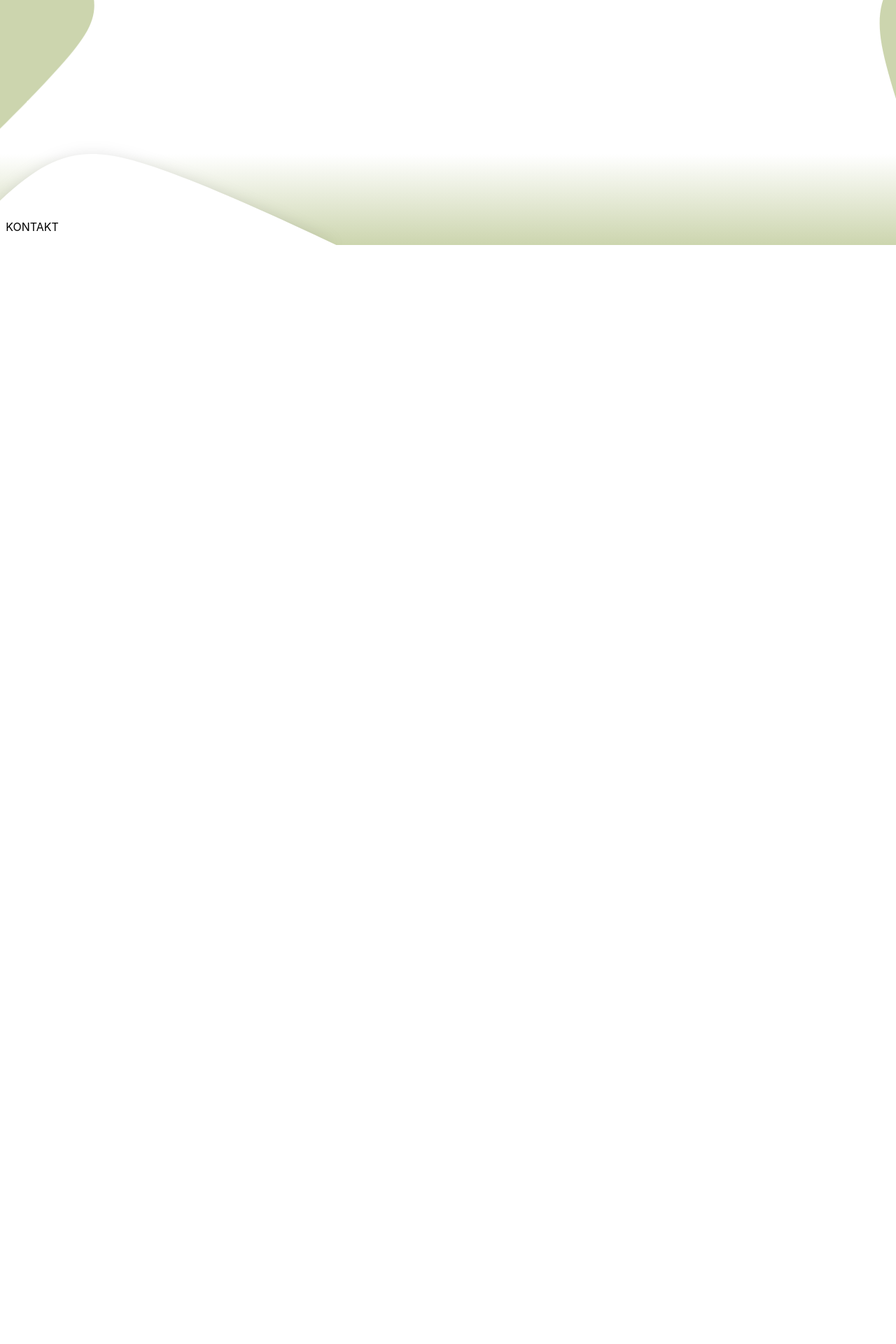
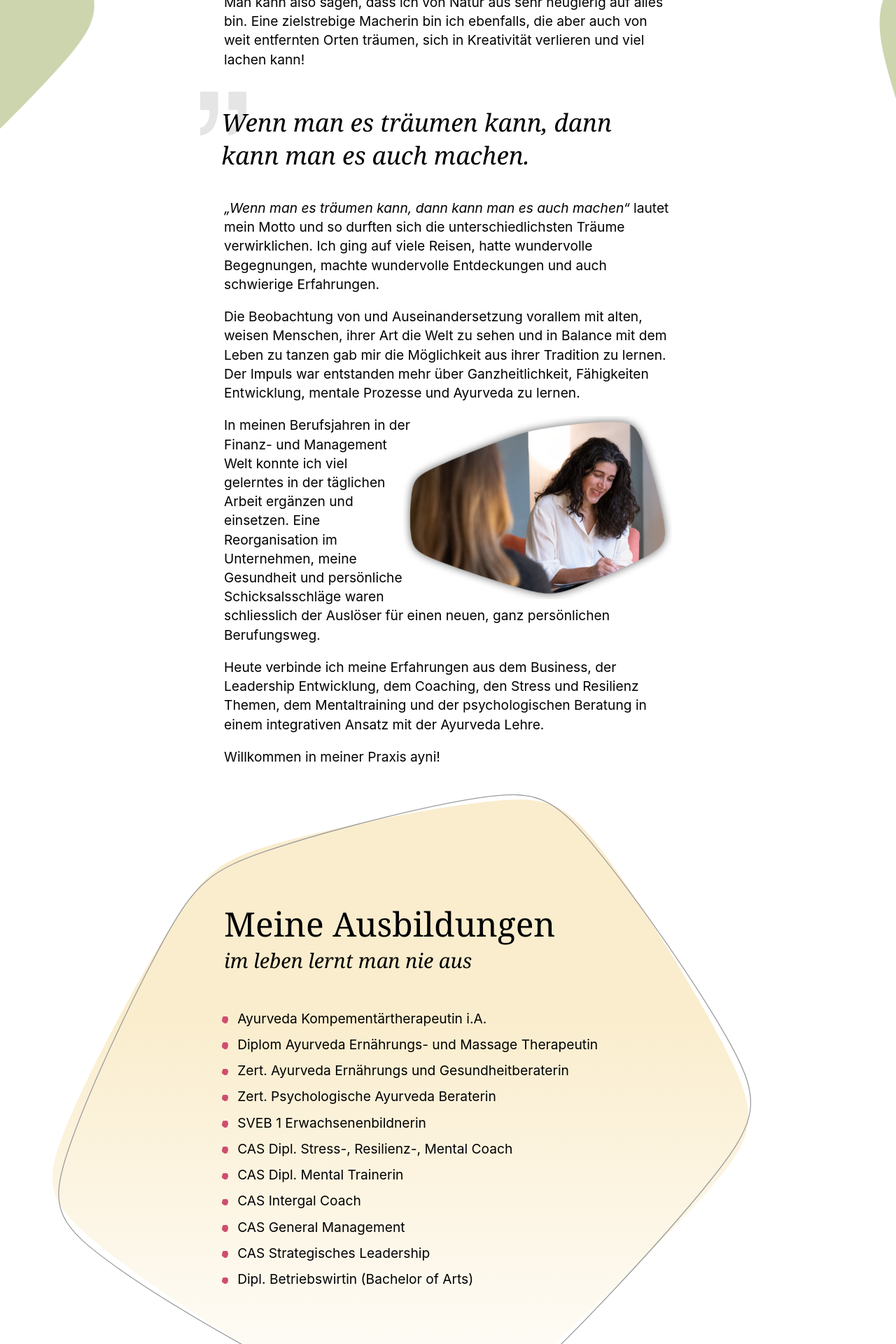
Before and after one commit to ddresch/ayni.ch, a Next.js app: page /ueber-mich in a window 1280 px wide. Before the commit this address had no page. Shown: the part 580-2500 px from the top of the page at 70% size. Before the commit the page ends 959 px from the top, so only its background shows below. Built offline with nearby package versions, Linux system fonts and the light colour scheme.

Commit message:
Add about-me page

```diff
--- a/components/Footer.jsx
+++ b/components/Footer.jsx
@@ -10,14 +10,16 @@ export const Footer = ({ ...props }) => {
             style={{background: getDataUri(<Shape shapeType='footer' shiftedOutline={false} primaryColor='#ffffff' secondaryColor='#ffffff' />)}}>
         <ul className={styles.footerNav}>
           <li>
+            <Link href="ueber-mich">
+              <a className={[styles.link, styles.linkMetis].join(' ')}>&Uuml;ber mich</a>
+            </Link>
+          </li>
+          <li>
             <Link href="kontakt">
               <a className={[styles.link, styles.linkMetis].join(' ')}>Kontakt</a>
             </Link>
           </li>
           {/* <li>
-            <a href="#" className={[styles.link, styles.linkMetis].join(' ')}>AGB</a>
-          </li>
-          <li>
             <a href="" className={[styles.link, styles.linkMetis].join(' ')}>Datenschutz</a>
           </li> */}
         </ul>
--- a/components/Sidebar.jsx
+++ b/components/Sidebar.jsx
@@ -126,6 +126,7 @@ export const Sidebar = ({ sideBar, toggleSidebar = () => {} }) => {
                             <li>Ayni Prinzip</li>
                             <li>Aktuelles</li> */}
                             <NavLink url="/" label="Start" />
+                            <NavLink url="ueber-mich" label="Über mich" />
                             <NavLink url="kontakt" label="Kontakt" />
                         </ul>
                     </motion.div>
--- /dev/null
+++ b/pages/ueber-mich.jsx
@@ -0,0 +1,46 @@
+import { urlObjectKeys } from 'next/dist/shared/lib/utils'
+import Link from 'next/link'
+import * as React from 'react'
+import { ContentContainer } from '../components/ContentContainer'
+import { Headline } from '../components/Headline'
+import Layout from '../components/Layout'
+import { Quote } from '../components/Quote'
+
+export default function LandingPage(props) {
+  return (
+    <Layout>
+        <div className='main-container'>
+            <div className='spacer-top'></div>
+            <Headline line1="&Uuml;ber mich" line2="und meine lebensreise" />
+            <p>Seit jeher hat gesunde und frische Ernährung, die Natur, Bewegung, Kreativität und Genuss einen grossen Stellenwert in meinem Leben. Da ich in zwei Kulturkreisen aufgewachsen gilt meine Faszination auch anderen fremden und alten Kulturen. Dank betriebswirtschaftlicher Ausbildung und 20 Jahren Berufstätigkeit in der pharmazeutischen Industrie sind mir auch Management Themen und Zahlen nicht fremd.</p>
+            <p>Man kann also sagen, dass ich von Natur aus sehr neugierig auf alles bin. Eine zielstrebige Macherin bin ich ebenfalls, die aber auch von weit entfernten Orten träumen, sich in Kreativität verlieren und viel lachen kann!</p>
+            <Quote text={"Wenn man es träumen kann, dann kann man es auch machen."} />
+            <p><i>&bdquo;Wenn man es träumen kann, dann kann man es auch machen&ldquo;</i> lautet mein Motto und so durften sich die unterschiedlichsten Träume verwirklichen. Ich ging auf viele Reisen, hatte wundervolle Begegnungen, machte wundervolle Entdeckungen und auch schwierige Erfahrungen.</p>
+            <p>Die Beobachtung von und Auseinandersetzung vorallem mit alten, weisen Menschen, ihrer Art die Welt zu sehen und in Balance mit dem Leben zu tanzen gab mir die Möglichkeit aus ihrer Tradition zu lernen. Der Impuls war entstanden mehr über Ganzheitlichkeit, Fähigkeiten Entwicklung, mentale Prozesse und Ayurveda zu lernen.</p>
+            <img src="ueber-mich.png" alt="Silvia Ferlito in Beratungsgespräch" className='content-img-right' style={{shapeOutside: "url('ueber-mich.png')"}}  />
+            <p>In meinen Berufsjahren in der Finanz- und Management Welt konnte ich viel gelerntes in der täglichen Arbeit ergänzen und einsetzen. Eine Reorganisation im Unternehmen, meine Gesundheit und persönliche Schicksalsschläge waren schliesslich der Auslöser für einen neuen, ganz persönlichen Berufungsweg.</p>
+            <p>Heute verbinde ich meine Erfahrungen aus dem Business, der Leadership Entwicklung, dem Coaching, den Stress und Resilienz Themen, dem Mentaltraining und der psychologischen Beratung in einem integrativen Ansatz mit der Ayurveda Lehre.</p>
+            <p>Willkommen in meiner Praxis ayni!</p>
+        </div>
+        <ContentContainer shapeType={'quads2'} primaryColor={'#faedcd'}>
+            <Headline line1="Meine Ausbildungen" line2="im leben lernt man nie aus" />
+            <p>
+                <ul>
+                    <li>Ayurveda Kompementärtherapeutin i.A.</li>
+                    <li>Diplom Ayurveda Ernährungs- und Massage Therapeutin </li>
+                    <li>Zert. Ayurveda Ernährungs und Gesundheitberaterin </li>
+                    <li>Zert. Psychologische Ayurveda Beraterin</li>
+                    <li>SVEB 1 Erwachsenenbildnerin</li>
+                    <li>CAS Dipl. Stress-, Resilienz-, Mental Coach </li>
+                    <li>CAS Dipl. Mental Trainerin</li>
+                    <li>CAS Intergal Coach</li>
+                    <li>CAS General Management </li>
+                    <li>CAS Strategisches Leadership</li>
+                    <li>Dipl. Betriebswirtin (Bachelor of Arts)</li>
+                </ul>
+            </p>
+        </ContentContainer>
+        <div className='spacer-top'></div>
+    </Layout>
+  )
+}
```
Also changed, not shown: public/ueber-mich.png (added).
